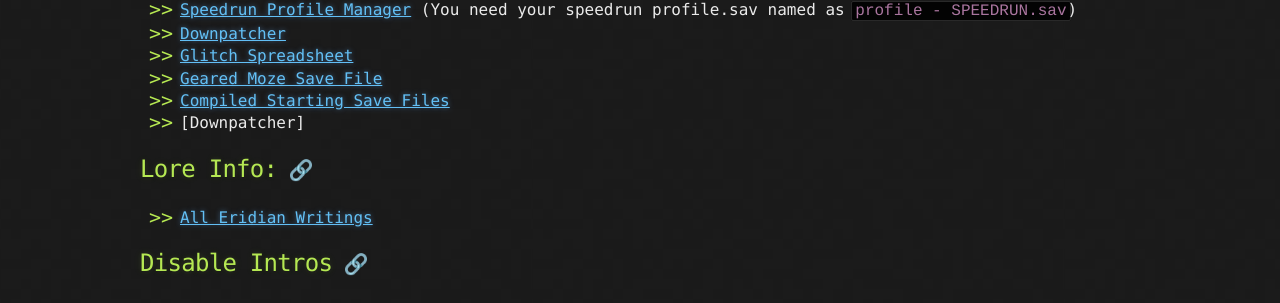
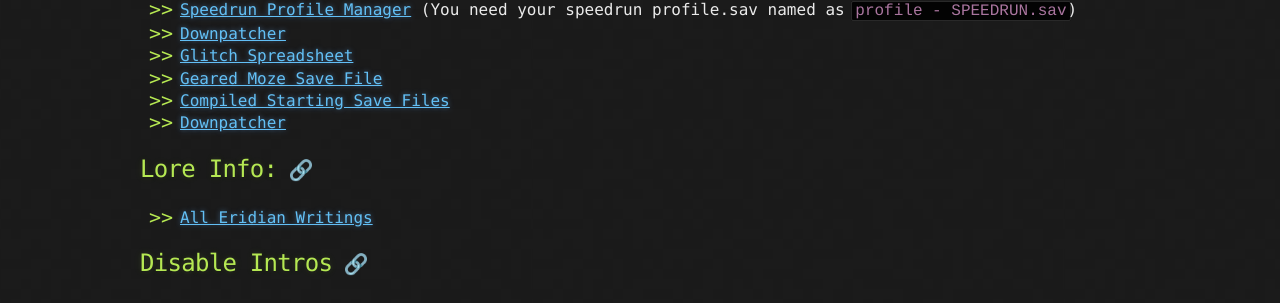
Before and after one commit to FromDarkHell/FromDarkHell.github.io, a Jekyll site: the page built from _posts/gameInfo/2019-9-28-Borderlands-3.md, in a window 1280 px wide. Shown: the part 1246-1549 px from the top of the page. Built offline with Jekyll 4.4.1, drawn with Linux system fonts in a browser that asks for light colours; some of the changed lines change nothing that is shown.

Commit message:
Shoutouts to dumb ass me

```diff
--- a/_posts/gameInfo/2019-9-28-Borderlands-3.md
+++ b/_posts/gameInfo/2019-9-28-Borderlands-3.md
@@ -51,7 +51,7 @@
 * [Glitch Spreadsheet](https://docs.google.com/spreadsheets/d/1KyGZIbKvd0QH23HRhby8VZVQacW4ErUvDeYAyD3FEkw/edit?usp=sharing)
 * [Geared Moze Save File]({{site.url}}/assets/downloads/bl3saves/1.sav)
 * [Compiled Starting Save Files]({{site.url}}/assets/downloads/bl3saves/Starters.rar)
-* [Downpatcher]
+* [Downpatcher](https://drive.google.com/open?id=1FJr4KGBnGvaUKoKK-b4fYOzd_WFCpH3E)
 
 ## Lore Info:
 
```
